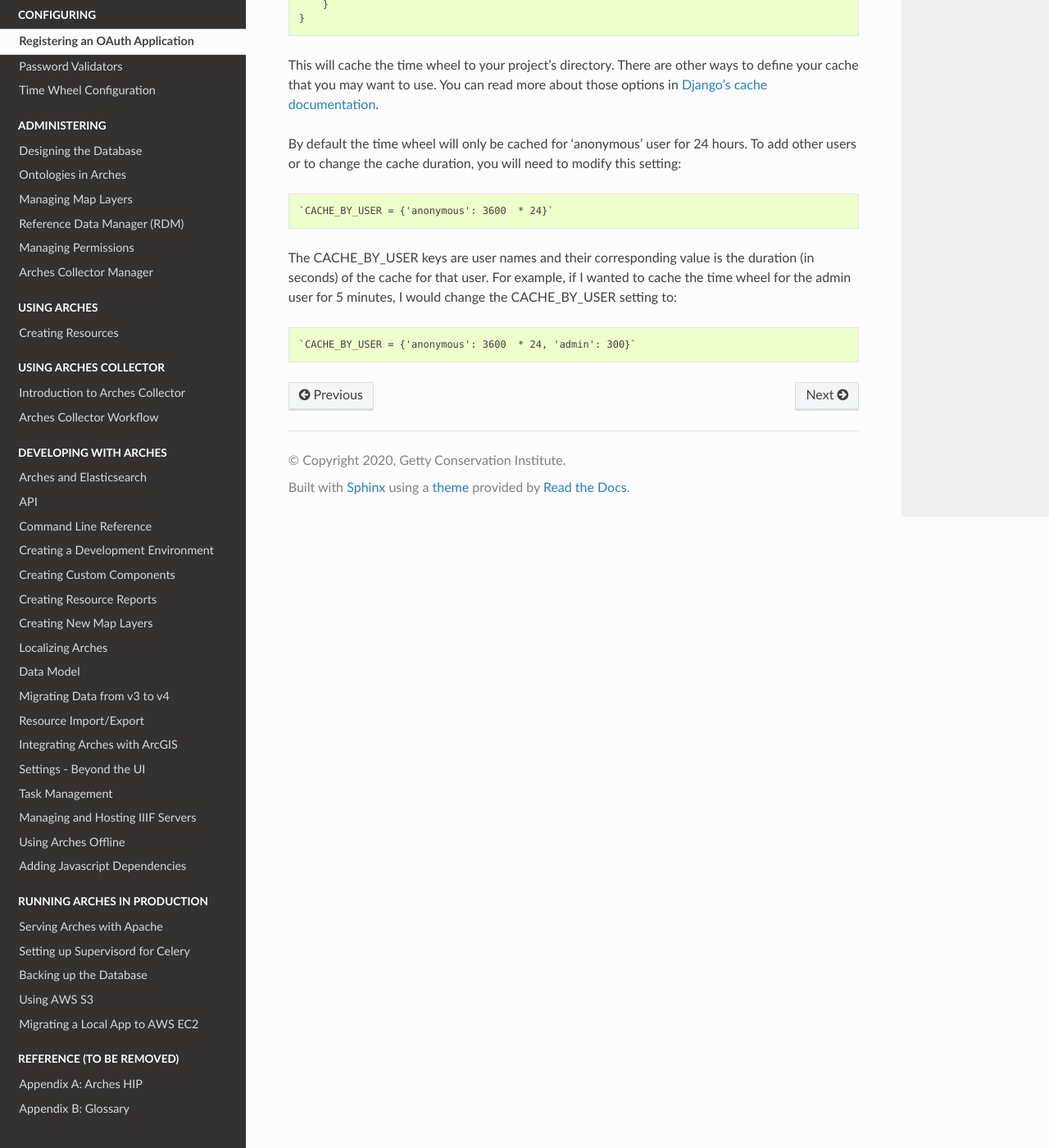
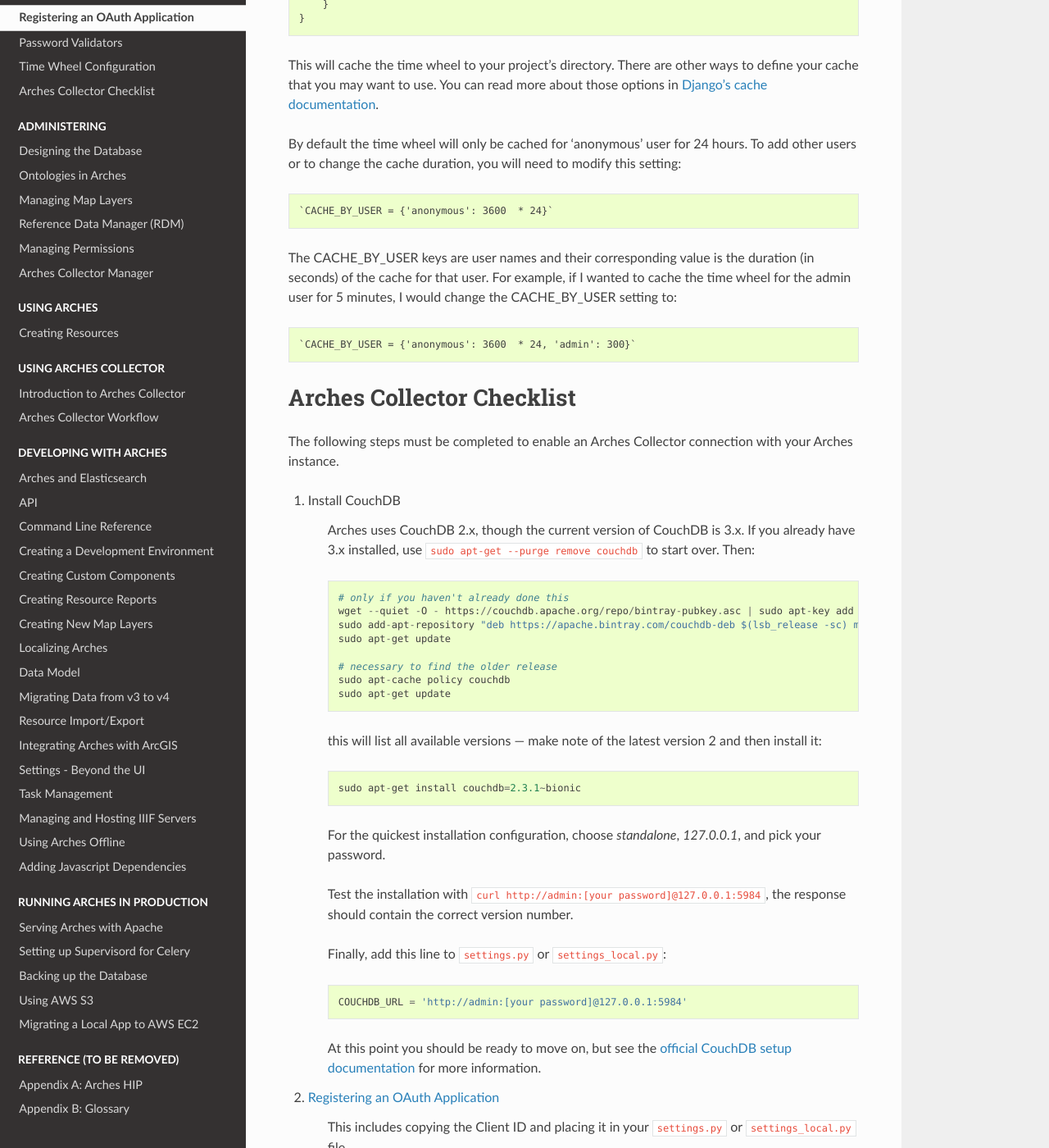
Before and after one commit to archesproject/arches-docs, a Sphinx documentation site: the page built from docs/configuring-arches.txt, in a window 1280 px wide and 1400 px high, scrolled down 3662 px. Shown: the whole window at 82% size. Built offline with Sphinx 7.4.7 and the Read the Docs theme 2.0.0, drawn with Linux system fonts in a browser that asks for light colours; some of the changed text lies outside the part shown.

Commit message:
add section about preparing to use the Arches Collector app

```diff
--- a/docs/configuring-arches.txt
+++ b/docs/configuring-arches.txt
@@ -134,3 +134,69 @@
 For example, if I wanted to cache the time wheel for the admin user for 5 minutes, I would change the CACHE_BY_USER setting to::
 
     `CACHE_BY_USER = {'anonymous': 3600  * 24, 'admin': 300}`
+
+##########################
+Arches Collector Checklist
+##########################
+
+The following steps must be completed to enable an Arches Collector connection
+with your Arches instance.
+
+1. Install CouchDB
+
+    Arches uses CouchDB 2.x, though the current version of CouchDB is 3.x. If
+    you already have 3.x installed, use ``sudo apt-get --purge remove couchdb`` to start
+    over. Then:
+
+    .. code-block::
+
+        # only if you haven't already done this
+        wget --quiet -O - https://couchdb.apache.org/repo/bintray-pubkey.asc | sudo apt-key add -
+        sudo add-apt-repository "deb https://apache.bintray.com/couchdb-deb $(lsb_release -sc) main"
+        sudo apt-get update
+
+        # necessary to find the older release
+        sudo apt-cache policy couchdb
+        sudo apt-get update
+
+    this will list all available versions — make note of the latest version 2
+    and then install it:
+
+    .. code-block::
+
+        sudo apt-get install couchdb=2.3.1~bionic
+
+    For the quickest installation configuration, choose `standalone`, `127.0.0.1`, and pick
+    your password.
+
+    Test the installation with ``curl http://admin:[your password]@127.0.0.1:5984``,
+    the response should contain the correct version number.
+
+    Finally, add this line to ``settings.py`` or ``settings_local.py``:
+
+    .. code-block::
+
+        COUCHDB_URL = 'http://admin:[your password]@127.0.0.1:5984'
+
+    At this point you should be ready to move on, but see the
+    `official CouchDB setup documentation <https://docs.couchdb.org/en/stable/setup/index.html>`_
+    for more information.
+
+2. :ref:`Registering an OAuth Application`
+
+    This includes copying the Client ID and placing it in your ``settings.py`` or ``settings_local.py`` file.
+
+    .. code-block::
+
+        MOBILE_OAUTH_CLIENT_ID = "<your new Client id>"
+
+3. Update your Apache config file
+
+    You must add the following line to your VirtualHost:
+
+    .. code-block::
+
+        WSGIPassAuthorization on
+
+Restart Apache for all of these steps to take effect. You should now be able to
+use the :ref:`Arches Collector Manager` to create new projects.
--- a/docs/requirements-and-dependencies.txt
+++ b/docs/requirements-and-dependencies.txt
@@ -45,9 +45,10 @@
 
 If you plan to use the Arches Collector Mobile app, you must install CouchDB.
 
-:CouchDB 2.x: - Installation: https://docs.couchdb.org/en/stable/install/index.html
+:CouchDB 2.x:
+    - Please see :ref:`Arches Collector Checklist` for detailed installation notes.
+    - `Official documentation <https://docs.couchdb.org/en/stable/>`_
     - CouchDB is used to sync mobile data collection projects with your main database.
-    - Arches will connect to CouchDB with default credentials. However, in production you must make a new CouchDB admin after installation, and then update ``COUCHDB_URL = 'http://admin:admin@localhost:5984`` in ``settings.py`` accordingly.
 
 To support long-running task management, like large user downloads, you must install a Celery broker like RabbitMQ or Redis:
 
```
